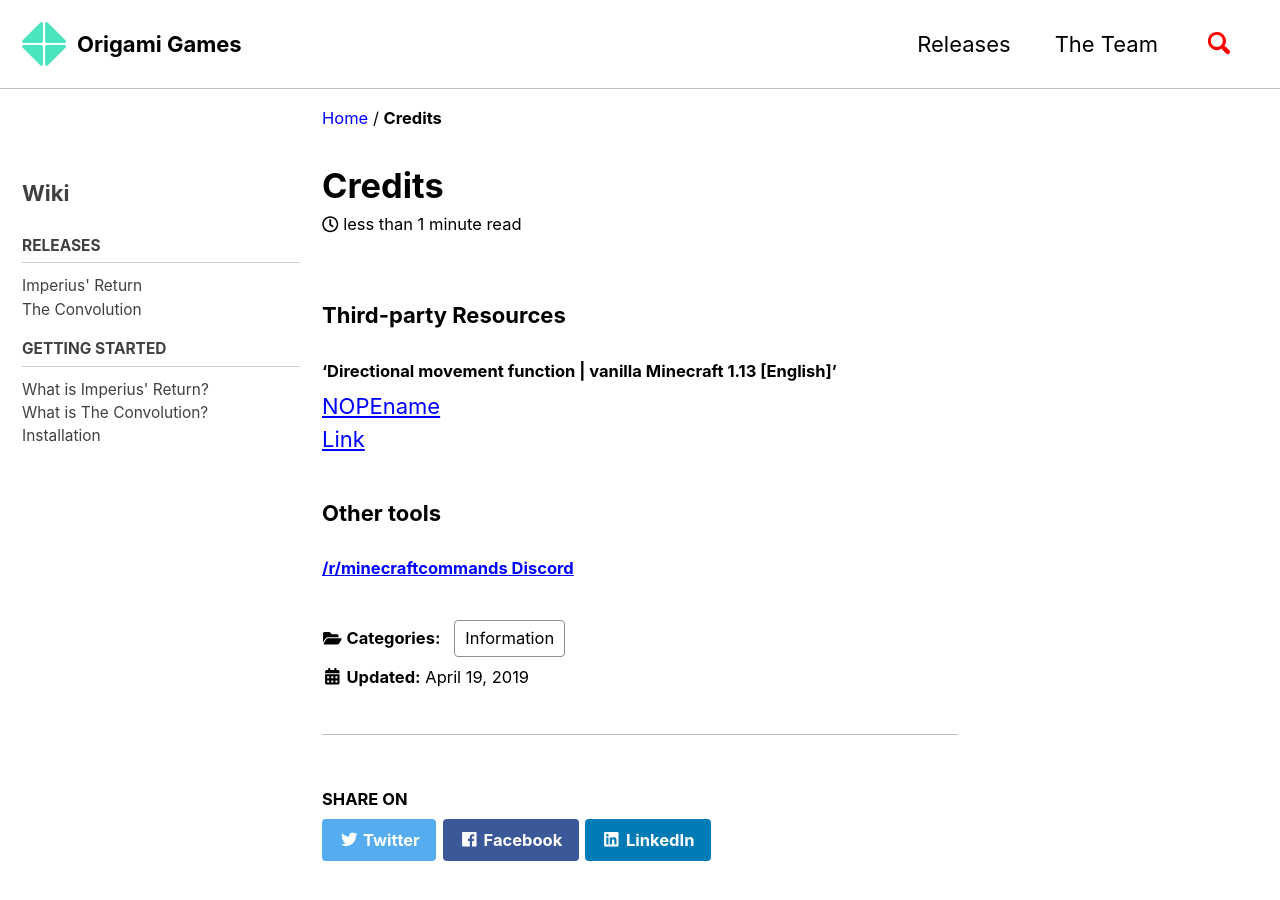
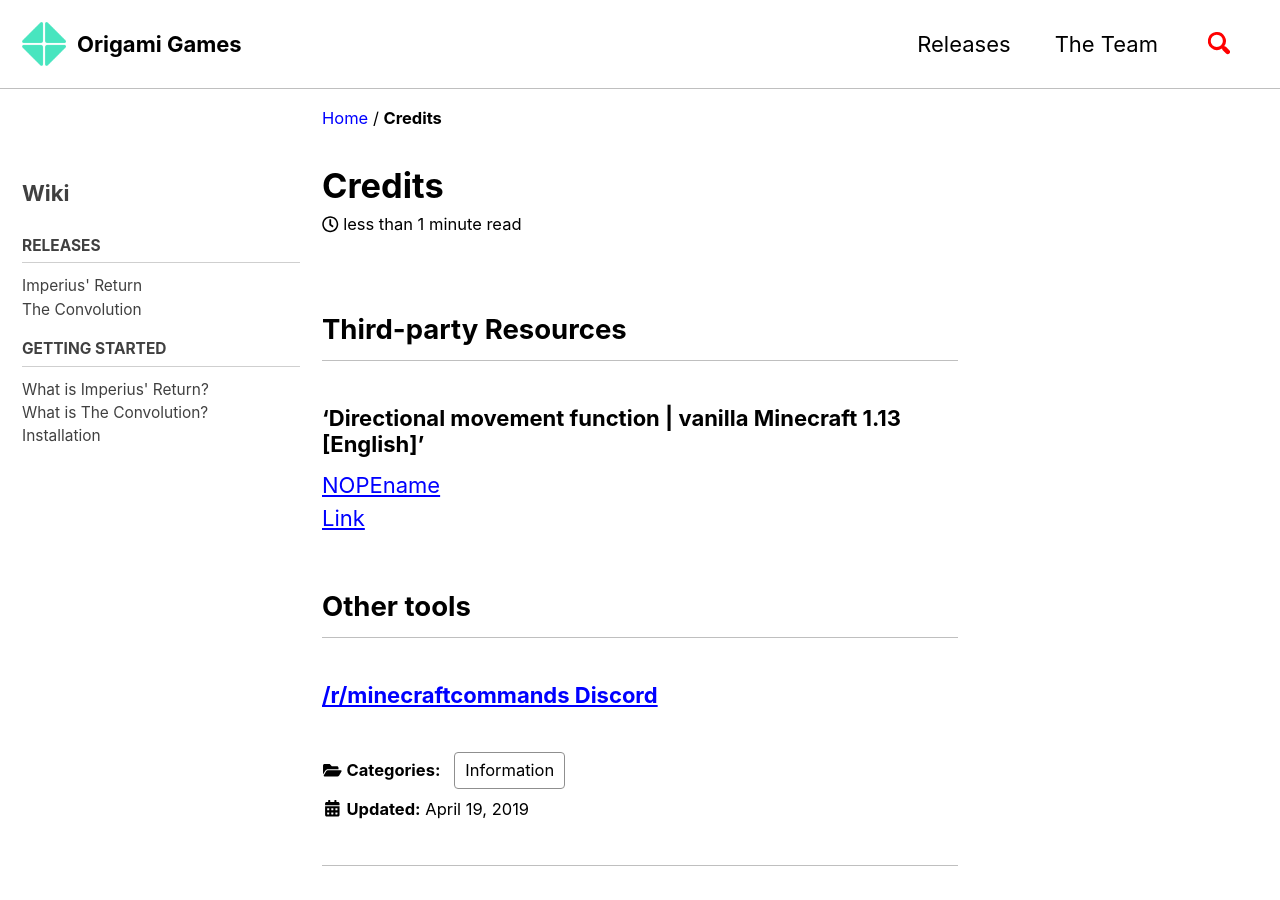
Before and after one commit to origami-games/origami-games.github.io, a Jekyll site: the page built from _posts/2019-04-19-credits.md, in a window 1280 px wide and 900 px high. Built offline with Jekyll 4.4.1, drawn with Linux system fonts in a browser that asks for light colours; cached includes are drawn as plain includes; nearby versions of some CDN libraries; our own code applies the rules of GitHub Pages for plain Markdown files.

```diff
--- a/_posts/2019-04-19-credits.md
+++ b/_posts/2019-04-19-credits.md
@@ -10,10 +10,10 @@ sidebar:
   nav: wiki
 ---
 
-### Third-party Resources
-#### 'Directional movement function | vanilla Minecraft 1.13 [English]'
+## Third-party Resources
+### 'Directional movement function | vanilla Minecraft 1.13 [English]'
 [NOPEname](https://www.youtube.com/user/NOPEname7)
 [Link](https://www.youtube.com/watch?v=Df75vdRs7y4)
 
-### Other tools
-#### [/r/minecraftcommands Discord](https://discord.gg/%51AFXFtZ)
+## Other tools
+### [/r/minecraftcommands Discord](https://discord.gg/%51AFXFtZ)
```
